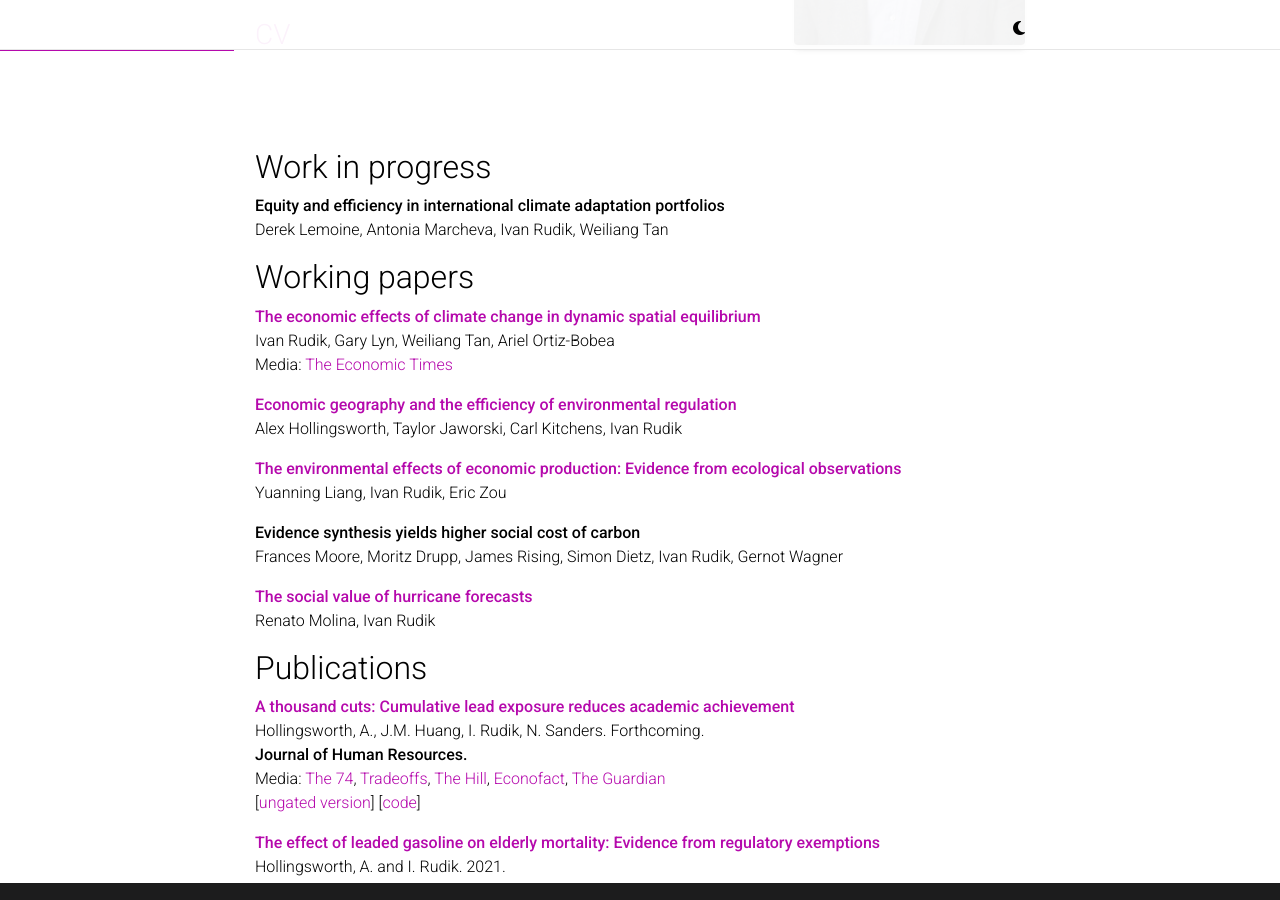
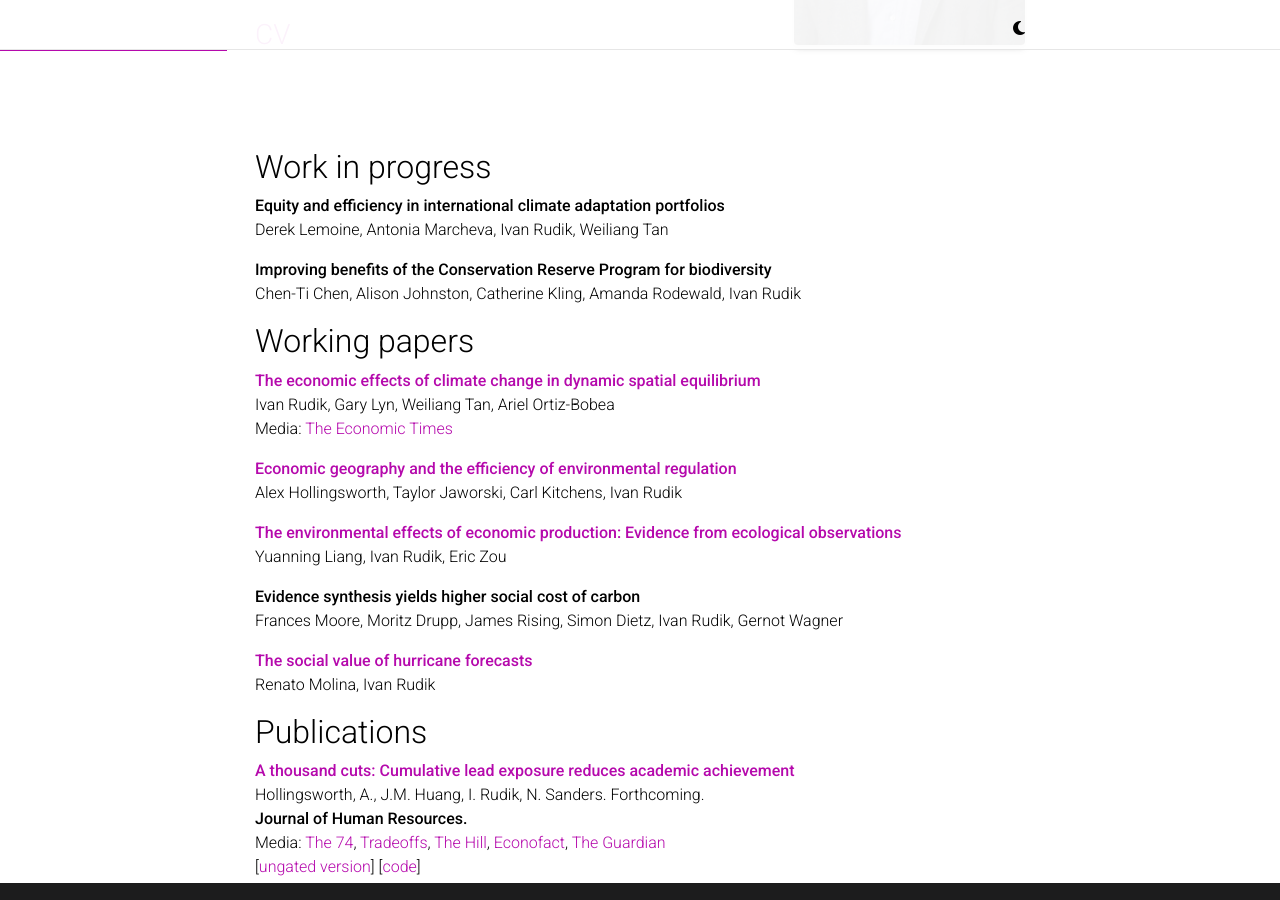
Before and after one commit to irudik/irudik.github.io, a Jekyll site: the page built from _pages/about.md, in a window 1280 px wide and 900 px high, scrolled down 342 px. Built offline with Jekyll 4.4.1, drawn with Linux system fonts in a browser that asks for light colours; comment, search, counter and statistics services are not loaded; a style sheet for code colours, icons or effects is not loaded.

Commit message:
update cv and crp

```diff
--- a/_pages/about.md
+++ b/_pages/about.md
@@ -39,6 +39,9 @@ JAERE Editorial Council
 
 **Equity and efficiency in international climate adaptation portfolios**
 Derek Lemoine, Antonia Marcheva, Ivan Rudik, Weiliang Tan
+
+**Improving benefits of the Conservation Reserve Program for biodiversity**
+Chen-Ti Chen, Alison Johnston, Catherine Kling, Amanda Rodewald, Ivan Rudik
 
 ## Working papers
 
```
Also changed, not shown: 13 other files.
